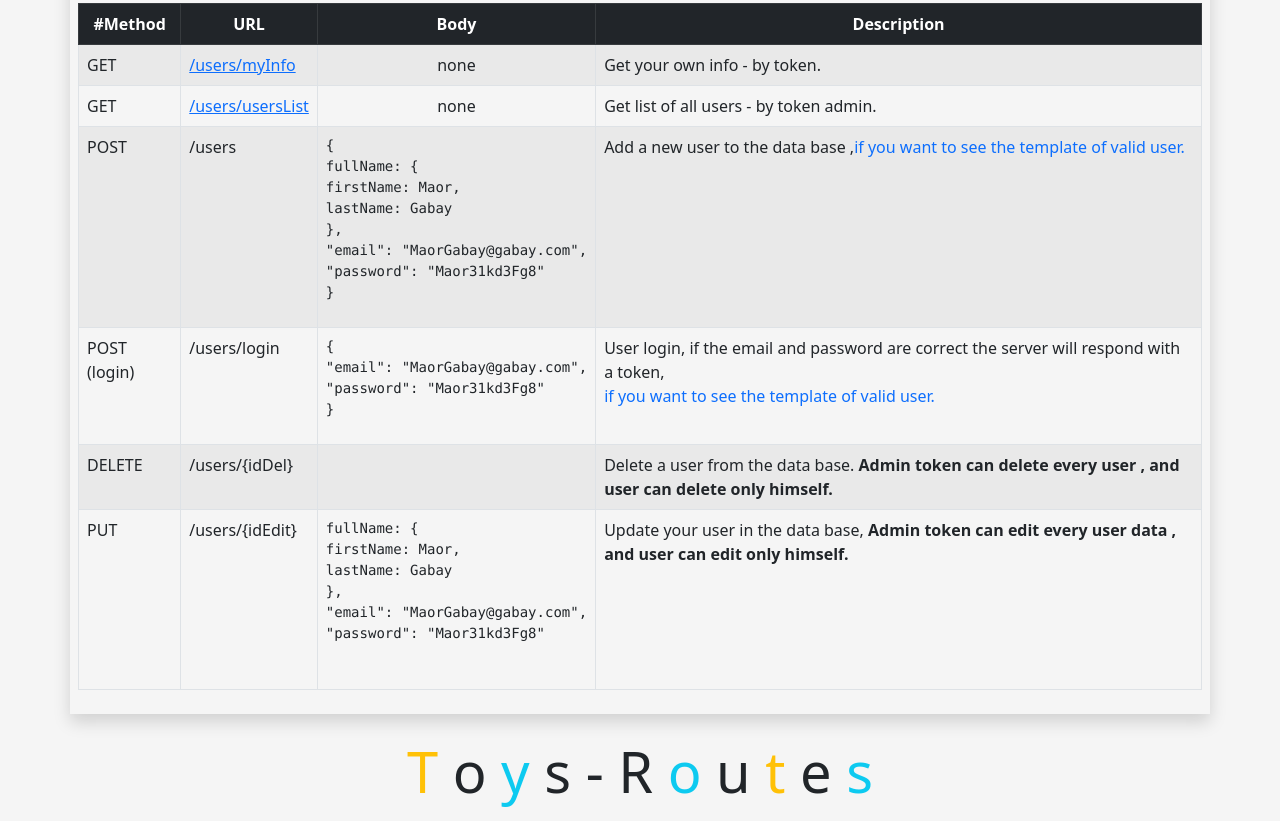
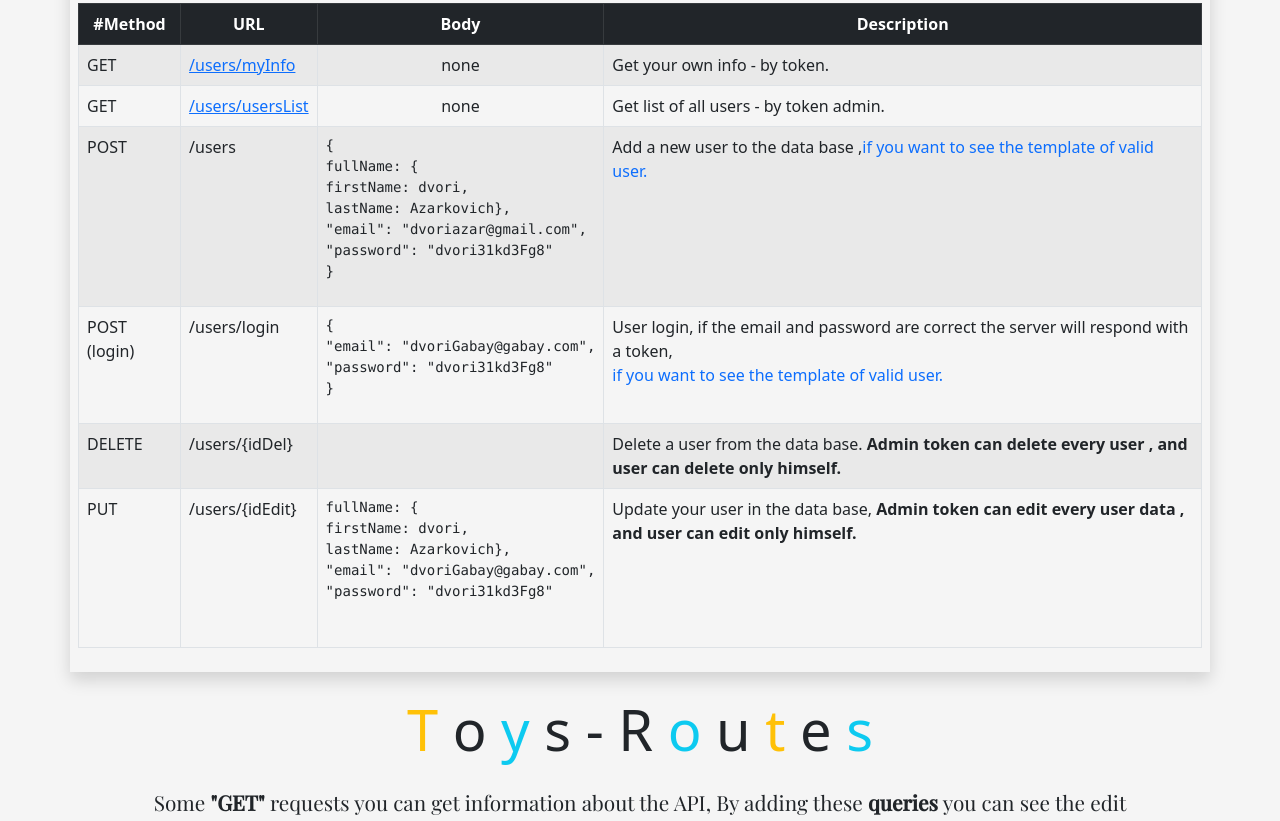
Before and after one commit to DVORA-AZARKOVICH/toys, a website: page public/index.html in a window 1280 px wide. Shown: the part 666-1487 px from the top of the page. Drawn offline with nearby package versions, Linux system fonts and the light colour scheme; a web font is replaced by a local one.

Commit message:
new commit

```diff
--- a/public/index.html
+++ b/public/index.html
@@ -158,11 +158,10 @@
                 <pre>
 {
 fullName: {
-firstName: Maor,
-lastName: Gabay
-},
-"email": "MaorGabay@gabay.com",
-"password": "Maor31kd3Fg8"
+firstName: dvori,
+lastName: Azarkovich},
+"email": "dvoriazar@gmail.com",
+"password": "dvori31kd3Fg8"
 } </pre
                 >
               </td>
@@ -180,8 +179,8 @@ lastName: Gabay
               <td>
                 <pre>
 {
-"email": "MaorGabay@gabay.com",
-"password": "Maor31kd3Fg8"
+"email": "dvoriGabay@gabay.com",
+"password": "dvori31kd3Fg8"
 } </pre
                 >
               </td>
@@ -213,11 +212,10 @@ lastName: Gabay
               <td>
                 <pre>
 fullName: {
-firstName: Maor,
-lastName: Gabay
-},
-"email": "MaorGabay@gabay.com",
-"password": "Maor31kd3Fg8"
+firstName: dvori,
+lastName: Azarkovich},
+"email": "dvoriGabay@gabay.com",
+"password": "dvori31kd3Fg8"
                              </pre
                 >
               </td>
@@ -425,7 +423,7 @@ lastName: Gabay
             <use xlink:href="#bootstrap"></use>
           </svg>
         </a>
-        <span class="mb-3 mb-md-0 text-muted">© 2022 , Maor Gabay Pro</span>
+        <span class="mb-3 mb-md-0 text-muted">© 2023 , Dvori Azarkovich</span>
       </div>
 
       <ul class="nav col-md-4 justify-content-end list-unstyled d-flex me-5">
```
